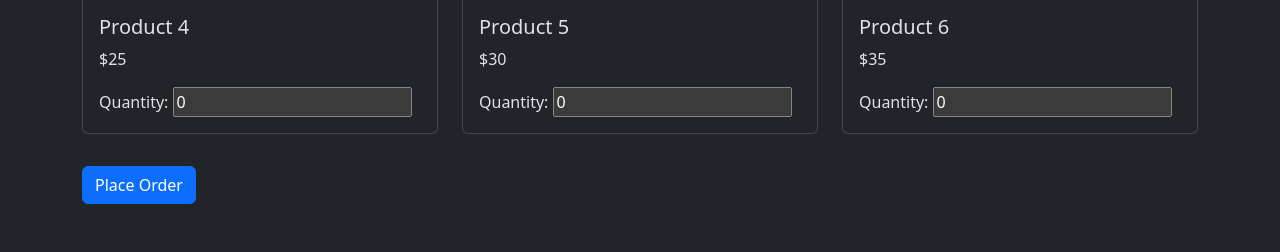
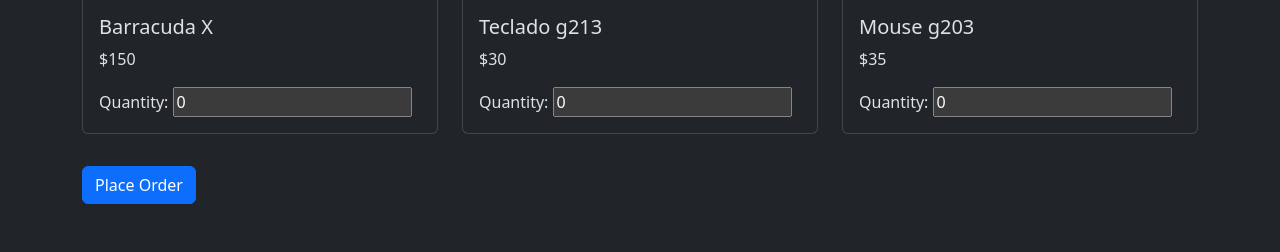
Before and after one commit to OspinaJuan/prototipo_fundamentos, a Flask app: template templates/student.html in a window 1280 px wide. Shown: the part 828-1080 px from the top of the page. Run offline with Flask 3, Linux system fonts and the light colour scheme; the template is opened without the code that fills it, so the values that code supplies are empty.

Commit message:
creo q ya esta manito

```diff
--- a/app.py
+++ b/app.py
@@ -40,6 +40,7 @@
             return apology("Usuario o contraseña equivocado.", "index")
         elif user[1] == "admin":
             users  = cur.execute("SELECT * FROM users WHERE type = 'usuario'").fetchall()
+            print(users)
             return render_template("teacher.html", users=users)
         else:
             return render_template("student.html")
@@ -53,6 +54,7 @@
     if request.method == "POST":
         username = request.form.get("username")
         password = request.form.get("password")
+        confirmation = request.form.get("confirmation")
         usertype = request.form.get("usertype")
 
         if not username or not password:
@@ -60,7 +62,10 @@
 
         existing_user = cur.execute("SELECT id FROM users WHERE username = ?", (username,)).fetchone()
         if existing_user:
-            return apology("Nombre de usuario ya usado.", "register")
+           return apology("Nombre de usuario ya usado.", "register")
+
+        if not confirmation == password:
+           return apology("Contraseñas no concuerdan", "register")
 
         hashed_password = generate_password_hash(password)
 
@@ -81,3 +86,14 @@
 	con.commit()
 	users = cur.execute("SELECT * FROM users WHERE type = 'usuario'")
 	return render_template("teacher.html", users=users)
+
+@app.route("/edit_username", methods=["POST"])
+def edit_username():
+	if not request.method == "POST":
+		return redirect("/")
+	username = request.form.get("username")
+	id = request.form.get("id")
+	cur.execute("UPDATE users SET username = ? WHERE id = ?", (username, id))
+	con.commit()
+	users = cur.execute("SELECT * FROM users WHERE type = 'usuario'")
+	return render_template("teacher.html", users=users)
--- a/static/styles.css
+++ b/static/styles.css
@@ -32,7 +32,6 @@
 .card-img-top {
   height: auto;
   width: 353px;
-  filter: invert(100%);
 }
 
 .form-control {
--- a/templates/register.html
+++ b/templates/register.html
@@ -31,8 +31,8 @@
     <div class="mb-3">
       <label for="accountType" class="form-label">Tipo de cuenta</label>
 	  <select id="userType" name="usertype">
+	    <option value="usuario">Usuario</option>
 	    <option value="admin">Admin</option>
-	    <option value="usuario">Usuario</option>
 	  </select>
     </div>
     <button type="submit" class="btn btn-primary">Entrar</button>
--- a/templates/student.html
+++ b/templates/student.html
@@ -13,16 +13,16 @@
 
 <body>
     <div class="container">
-        <h1 class="mt-5 mb-5 me-3 d-inline-block">Product Store </h1>
-		<a href="#"> Log out</a>
+        <h1 class="mt-5 mb-5 me-3 d-inline-block">Tienda de productos </h1>
+		<a href="/"> Log out</a>
         <form action="process_order.php" method="post">
             <div class="row">
                 <div class="col-md-4">
                     <div class="card mb-3">
-                        <img src="https://i.imgur.com/I86rTVl.jpg" class="card-img-top" alt="Product 1">
+                        <img src=https://http2.mlstatic.com/D_NQ_NP_958811-MLA45731537418_042021-O.webp" class="card-img-top" alt="Product 1">
                         <div class="card-body">
-                            <h5 class="card-title">Product 1</h5>
-                            <p class="card-text">$10</p>
+                            <h5 class="card-title">Gtx 1660Ti</h5>
+                            <p class="card-text">$300</p>
                             <label for="product1">Quantity:</label>
                             <input type="number" id="product1" name="product1" min="0" value="0">
                         </div>
@@ -30,10 +30,10 @@
                 </div>
                 <div class="col-md-4">
                     <div class="card mb-3">
-                        <img src="https://i.imgur.com/I86rTVl.jpg" class="card-img-top" alt="Product 2">
+                        <img src="https://m.media-amazon.com/images/I/91qbIfFfjWL.jpg" class="card-img-top" alt="Product 2">
                         <div class="card-body">
-                            <h5 class="card-title">Product 2</h5>
-                            <p class="card-text">$15</p>
+                            <h5 class="card-title">MSI Bazooka</h5>
+                            <p class="card-text">$150</p>
                             <label for="product2">Quantity:</label>
                             <input type="number" id="product2" name="product2" min="0" value="0">
                         </div>
@@ -41,10 +41,10 @@
                 </div>
                 <div class="col-md-4">
                     <div class="card mb-3">
-                        <img src="https://i.imgur.com/I86rTVl.jpg" class="card-img-top" alt="Product 3">
+                        <img src="https://http2.mlstatic.com/D_Q_NP_987093-MLA32213641856_092019-O.webp" class="card-img-top" alt="Product 3">
                         <div class="card-body">
-                            <h5 class="card-title">Product 3</h5>
-                            <p class="card-text">$20</p>
+                            <h5 class="card-title">Core I5</h5>
+                            <p class="card-text">$100</p>
                             <label for="product3">Quantity:</label>
                             <input type="number" id="product3" name="product3" min="0" value="0">
                         </div>
@@ -55,10 +55,10 @@
             <div class="row">
                 <div class="col-md-4">
                     <div class="card mb-3">
-                        <img src="https://i.imgur.com/I86rTVl.jpg" class="card-img-top" alt="Product 4">
+                        <img src="https://i.rtings.com/assets/products/RCNj0ErL/razer-barracuda-x-wireless-2021/design-medium.jpg" class="card-img-top" alt="Product 4">
                         <div class="card-body">
-                            <h5 class="card-title">Product 4</h5>
-                            <p class="card-text">$25</p>
+                            <h5 class="card-title">Barracuda X</h5>
+                            <p class="card-text">$150</p>
                             <label for="product4">Quantity:</label>
                             <input type="number" id="product4" name="product4" min="0" value="0">
                         </div>
@@ -66,9 +66,9 @@
                 </div>
                 <div class="col-md-4">
                     <div class="card mb-3">
-                        <img src="https://i.imgur.com/I86rTVl.jpg" class="card-img-top" alt="Product 5">
+                        <img src="https://m.media-amazon.com/images/I/610x+s6vPKL._AC_UF894,1000_QL80_.jpg" class="card-img-top" alt="Product 5">
                         <div class="card-body">
-                            <h5 class="card-title">Product 5</h5>
+							<h5 class="card-title">Teclado g213</h5>
                             <p class="card-text">$30</p>
                             <label for="product5">Quantity:</label>
                             <input type="number" id="product5" name="product5" min="0" value="0">
@@ -77,9 +77,9 @@
                 </div>
                 <div class="col-md-4">
                     <div class="card mb-3">
-                        <img src="https://i.imgur.com/I86rTVl.jpg" class="card-img-top" alt="Product 6">
+                        <img src="https://conectamos.shop/wp-content/uploads/2020/12/Logitech-G203-Lightsync-01.jpg" class="card-img-top" alt="Product 6">
                         <div class="card-body">
-                            <h5 class="card-title">Product 6</h5>
+                            <h5 class="card-title">Mouse g203</h5>
                             <p class="card-text">$35</p>
                             <label for="product6">Quantity:</label>
                             <input type="number" id="product6" name="product6" min="0" value="0">
```
Also changed, not shown: templates/teacher.html (+6 -5 lines), users.db.
